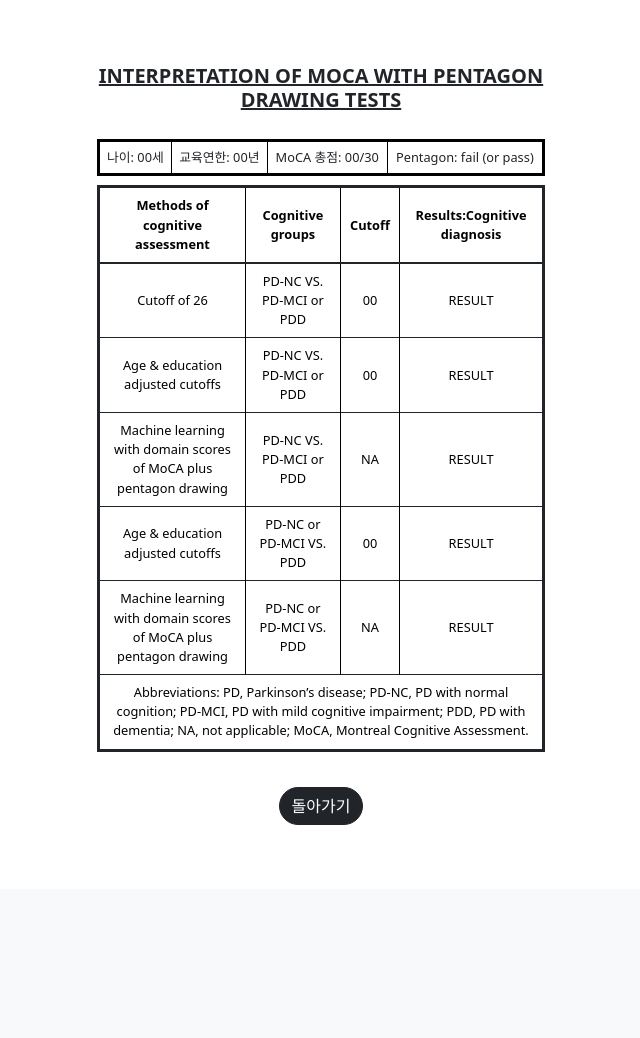
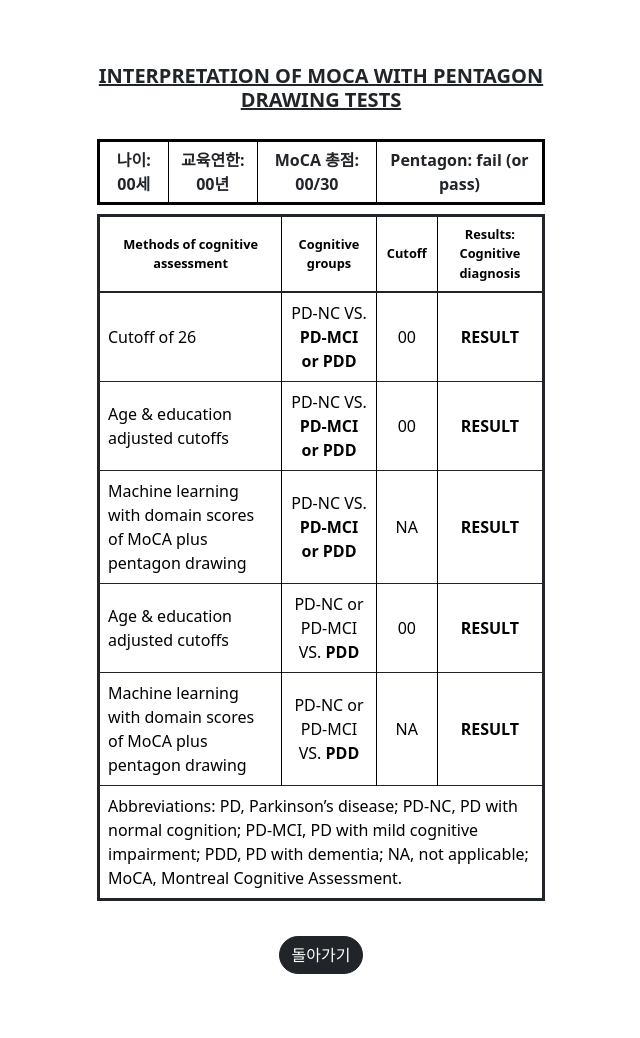
Before and after one commit to mymak2rs/kmocakmmse, a Django app: template kmocakmmse/templates/main/interpretation.html in a window 1280 px wide. Shown: the part 56-1094 px from the top of the page, without its empty margins (319-959 px from the left). Before the commit the page ends 881 px from the top, so only its background shows below. Run offline with Django 3.2, Linux system fonts and the light colour scheme; the template is opened without the code that fills it, so the values that code supplies are empty; some libraries are stand-ins or nearby versions.

Commit message:
design: interpretation page 디자인 수정

```diff
--- a/kmocakmmse/static/css/interpretation.css
+++ b/kmocakmmse/static/css/interpretation.css
@@ -26,6 +26,17 @@ td, th {
   text-align: center;
   vertical-align: middle;
 }
+
+td{
+    font-size: 1rem;
+}
+
+.r{
+    font-weight: bold;
+}
+.tb_margin td{
+    font-weight: bold;
+}
 .table_div{
   width:35%;
   margin: 4rem auto;
@@ -34,7 +45,9 @@ td, th {
 .tb_margin{
     margin-bottom: 2%;
 }
-
+.q{
+    text-align: left;
+}
 @media screen and (max-width: 990px) {
   .table_div{
       width:80%;
--- a/kmocakmmse/templates/main/interpretation.html
+++ b/kmocakmmse/templates/main/interpretation.html
@@ -32,39 +32,39 @@
                         <th scope="col">Methods of cognitive assessment</th>
                         <th scope="col">Cognitive groups</th>
                         <th scope="col">Cutoff</th>
-                        <th scope="col">Results:Cognitive diagnosis</th>
+                        <th scope="col">Results: Cognitive diagnosis</th>
                     </tr>
                 </thead>
                 <tbody>
                     <tr>
                         <td scope="row" class="q">Cutoff of 26</td>
-                        <td>PD-NC VS. PD-MCI or PDD</td>
-                        <td scope="row" class="q">00</td>
-                        <td>RESULT</td>
+                        <td>PD-NC VS.<br><strong>PD-MCI or PDD</strong></td>
+                        <td>00</td>
+                        <td class="r">RESULT</td>
                     </tr>
                     <tr>
                         <td scope="row" class="q">Age & education adjusted cutoffs</td>
-                        <td>PD-NC VS. PD-MCI or PDD</td>
-                        <td scope="row" class="q">00</td>
-                        <td>RESULT</td>
+                        <td>PD-NC VS.<br><strong>PD-MCI or PDD</strong></td>
+                        <td>00</td>
+                        <td class="r">RESULT</td>
                     </tr>
                     <tr>
                         <td scope="row" class="q">Machine learning with domain scores of MoCA plus pentagon drawing</td>
-                        <td>PD-NC VS. PD-MCI or PDD</td>
-                        <td scope="row" class="q">NA</td>
-                        <td>RESULT</td>
+                        <td>PD-NC VS.<br><strong>PD-MCI or PDD</strong></td>
+                        <td>NA</td>
+                        <td class="r">RESULT</td>
                     </tr>
                     <tr>
                         <td scope="row" class="q">Age & education adjusted cutoffs</td>
-                        <td>PD-NC or PD-MCI VS. PDD</td>
-                        <td scope="row" class="q">00</td>
-                        <td>RESULT</td>
+                        <td>PD-NC or <br>PD-MCI VS. <strong>PDD</strong></td>
+                        <td>00</td>
+                        <td class="r">RESULT</td>
                     </tr>
                     <tr>
                         <td scope="row" class="q">Machine learning with domain scores of MoCA plus pentagon drawing</td>
-                        <td>PD-NC or PD-MCI VS. PDD</td>
-                        <td scope="row" class="q">NA</td>
-                        <td>RESULT</td>
+                        <td>PD-NC or <br>PD-MCI VS. <strong>PDD</strong></td>
+                        <td>NA</td>
+                        <td class="r">RESULT</td>
                     </tr>
                     <tr>
                         <td colspan="4" scope="row" class="q">Abbreviations: PD, Parkinson’s disease; PD-NC, PD with normal cognition; PD-MCI, PD with mild cognitive impairment; PDD, PD with dementia; NA, not applicable; MoCA, Montreal Cognitive Assessment.</td>
```
